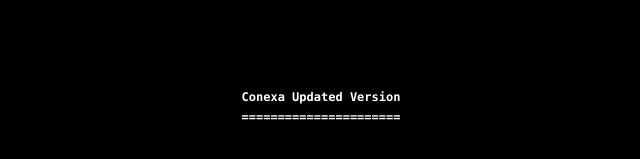
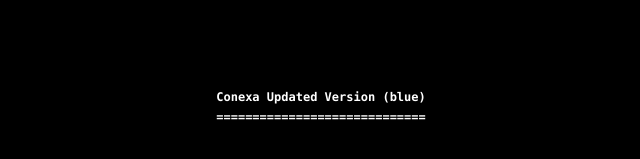
Before and after one commit to matiastucci/electron-auto-updater-example, an Electron app: page src/index.html in a window 800 px wide. Shown: the part 297-456 px from the top of the page, 79-719 px from the left. Drawn offline with Linux system fonts and the light colour scheme; no server answers.

Commit message:
blue features committed

```diff
--- a/src/index.html
+++ b/src/index.html
@@ -7,7 +7,7 @@
   </head>
   <body class="hack">
     <div class="messages-container"></div>
-    <h1>Conexa Updated Version</h1>
+    <h1>Conexa Updated Version (blue)</h1>
   </body>
 
   <script>
```
